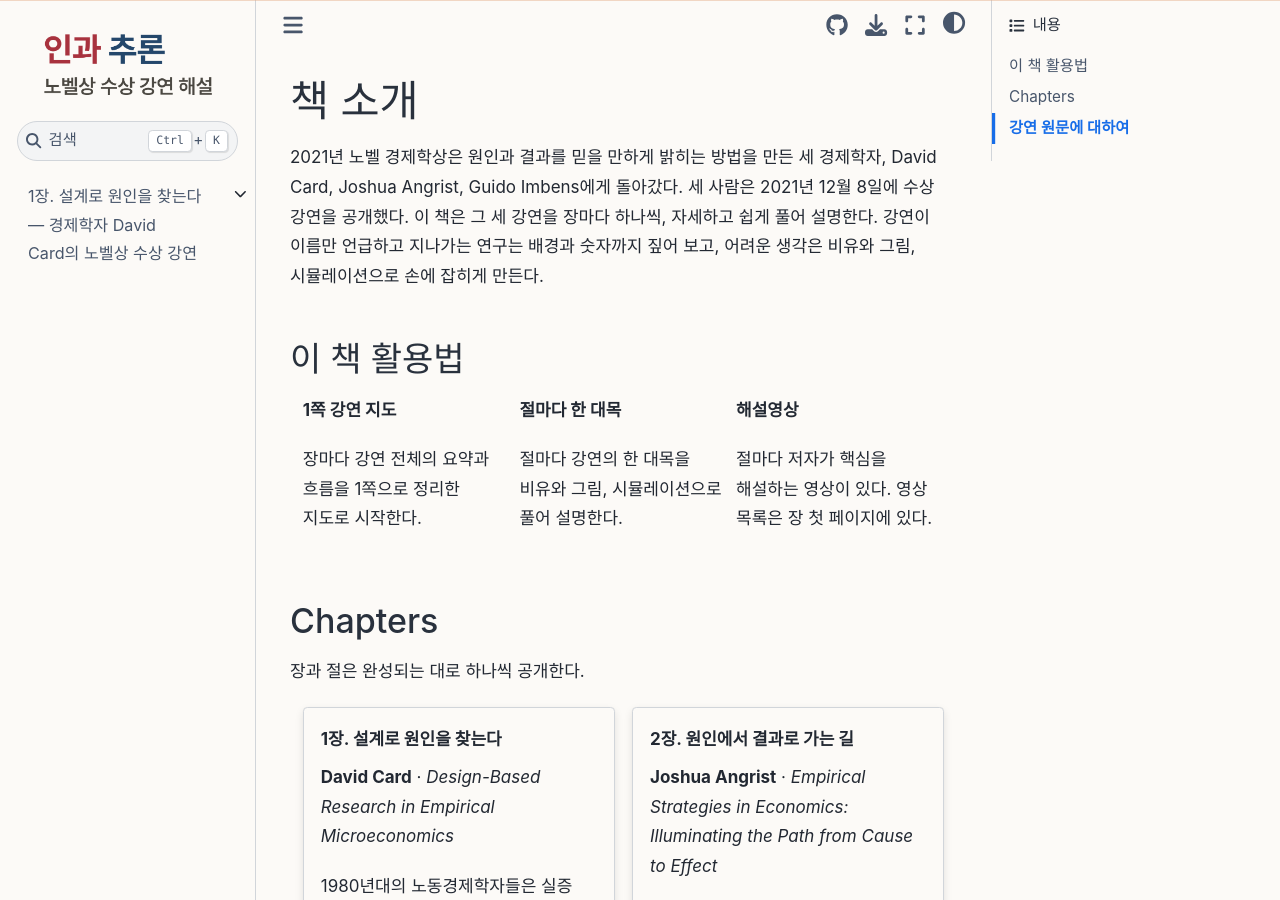
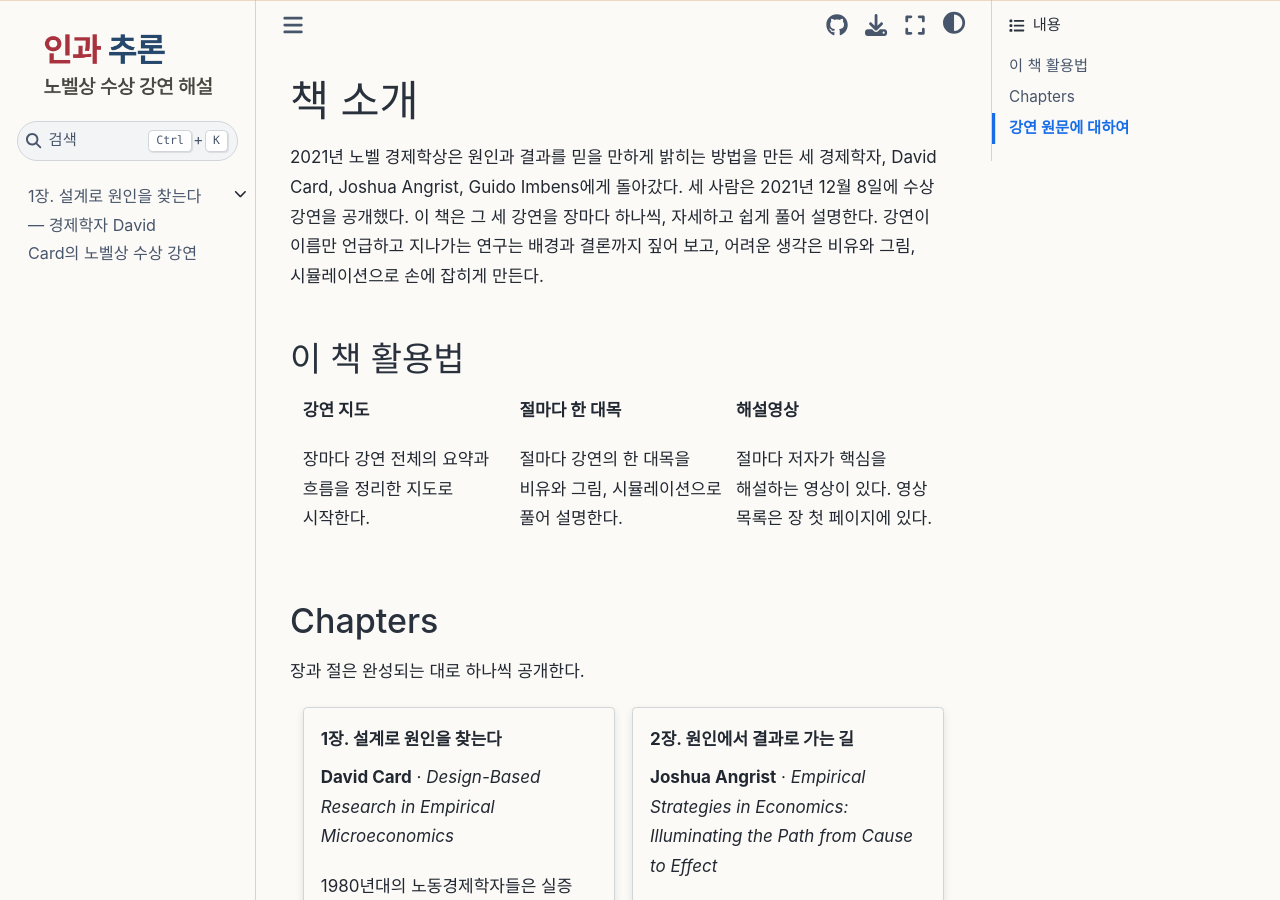
Before and after one commit to pilsunchoi/book6, a Jupyter Book: the page built from index.md, in a window 1280 px wide and 900 px high. Built offline with Jupyter Book 1.0.4 settings and Sphinx 7.4.7 and the Sphinx Book theme 1.1.4, drawn with Linux system fonts in a browser that asks for light colours; some web fonts are replaced.

Commit message:
책 소개 다듬기: 결론, 강연 지도
Co-Authored-By: Claude Opus 5.5 <noreply@anthropic.com>

```diff
--- a/index.md
+++ b/index.md
@@ -1,6 +1,6 @@
 # 책 소개
 
-2021년 노벨 경제학상은 원인과 결과를 믿을 만하게 밝히는 방법을 만든 세 경제학자, David Card, Joshua Angrist, Guido Imbens에게 돌아갔다. 세 사람은 2021년 12월 8일에 수상 강연을 공개했다. 이 책은 그 세 강연을 장마다 하나씩, 자세하고 쉽게 풀어 설명한다. 강연이 이름만 언급하고 지나가는 연구는 배경과 숫자까지 짚어 보고, 어려운 생각은 비유와 그림, 시뮬레이션으로 손에 잡히게 만든다.
+2021년 노벨 경제학상은 원인과 결과를 믿을 만하게 밝히는 방법을 만든 세 경제학자, David Card, Joshua Angrist, Guido Imbens에게 돌아갔다. 세 사람은 2021년 12월 8일에 수상 강연을 공개했다. 이 책은 그 세 강연을 장마다 하나씩, 자세하고 쉽게 풀어 설명한다. 강연이 이름만 언급하고 지나가는 연구는 배경과 결론까지 짚어 보고, 어려운 생각은 비유와 그림, 시뮬레이션으로 손에 잡히게 만든다.
 
 ## 이 책 활용법
 
@@ -8,9 +8,9 @@
 :gutter: 2
 
 :::{grid-item}
-**1쪽 강연 지도**
+**강연 지도**
 
-장마다 강연 전체의 요약과 흐름을 1쪽으로 정리한 지도로 시작한다.
+장마다 강연 전체의 요약과 흐름을 정리한 지도로 시작한다.
 :::
 
 :::{grid-item}
```
